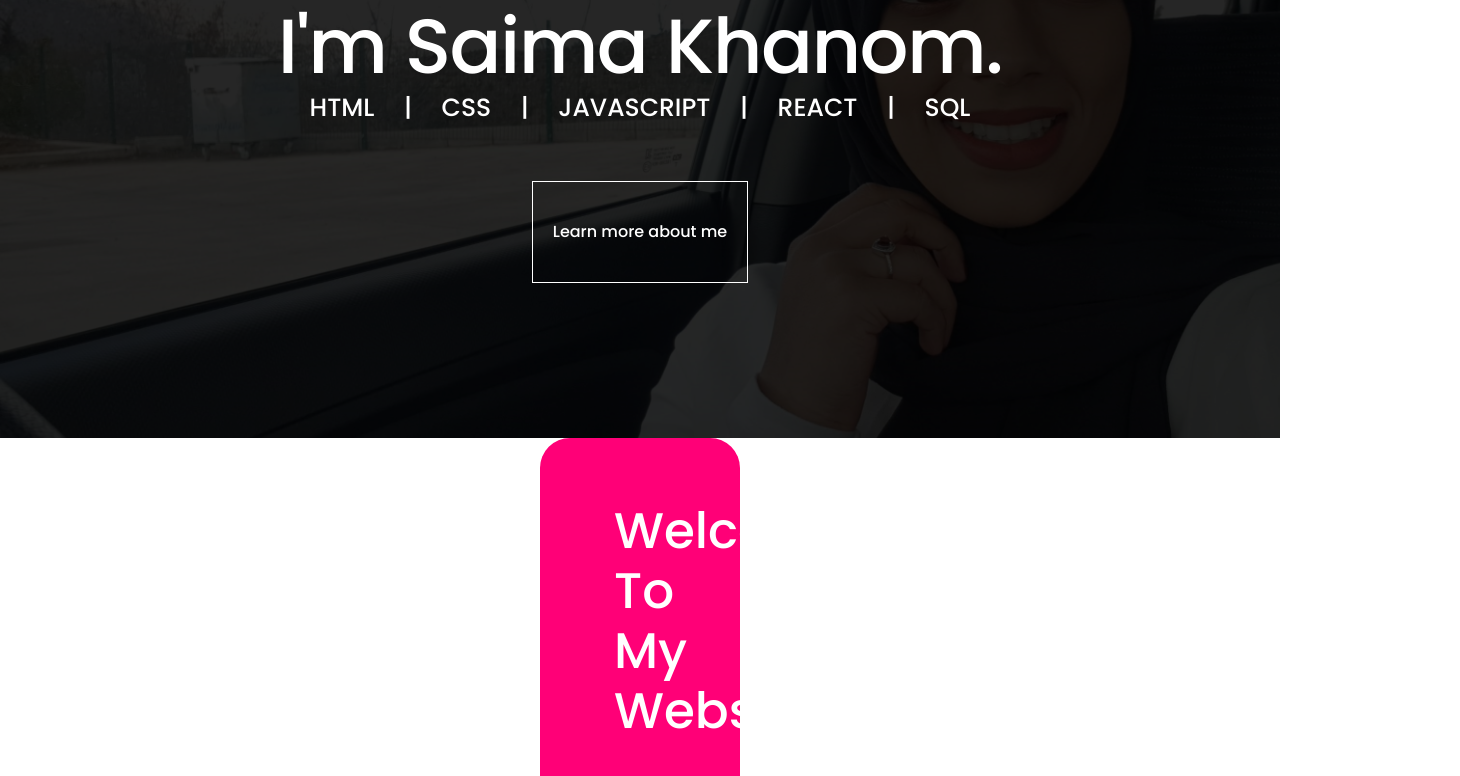
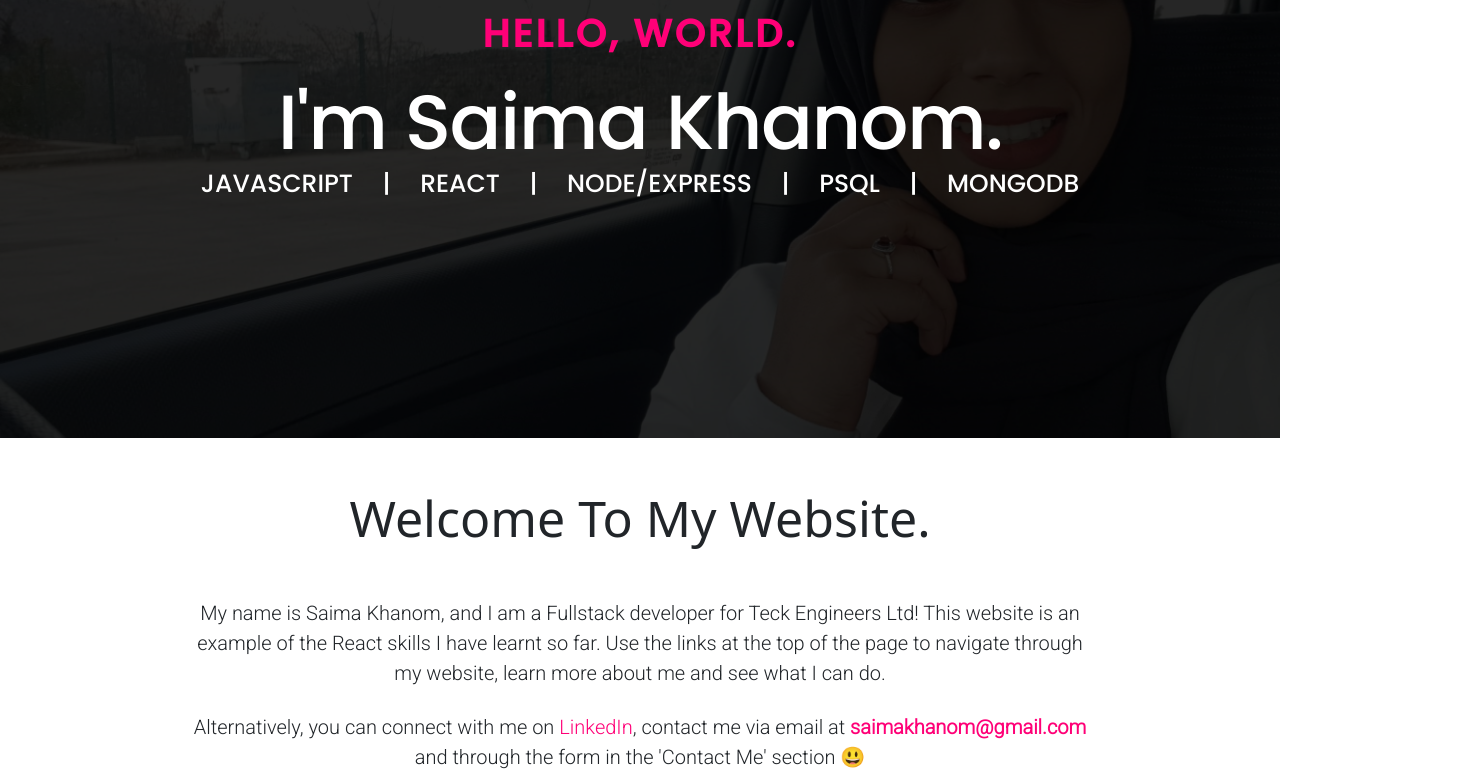
Before and after one commit to saimakhanom/saimas-website, a React (Create React App) app: page / in a window 1280 px wide. Shown: the part 242-1018 px from the top of the page, 1460 px wide, since content can reach past the window. Built offline with nearby package versions, Linux system fonts and the light colour scheme.

Commit message:
update tech stack on hompage

```diff
--- a/src/pages/Home.js
+++ b/src/pages/Home.js
@@ -6,23 +6,44 @@ import js from "../assets/js.png";
 import react from "../assets/react.png";
 import sql from "../assets/sql.png";
 
-
 const Home = () => {
-
   return (
     <div>
       <div className="home">
         <div id="head">
           <p id="helloworld">HELLO, WORLD.</p>
-					<h1 className="title" data-testid="subtitle">I&apos;m Saima Khanom.</h1>
-					<h4 className="subtitle" >HTML | CSS | JAVASCRIPT | REACT | SQL</h4>
-					<a href="http://www.saimakhanom.com/about"><button className="button">Learn more about me</button></a>
+          <h1 className="title" data-testid="subtitle">
+            I&apos;m Saima Khanom.
+          </h1>
+		  <h4 className="subtitle">JAVASCRIPT | REACT | NODE/EXPRESS | PSQL | MONGODB</h4>
+          {/* <a href="http://www.saimakhanom.com/about" className="button">
+           Learn more about me
+          </a> */}
         </div>
-				<div className="text">
+        <div>
           <h2 className="home-subtitle">Welcome To My Website.</h2>
-					<p className="content">My name is Saima Khanom, and I am currentlya Front-end Developer Intern for Uplifter Ltd! This website is an example of the React skills I have learnt so far. Use the links at the top of the page to navigate through my website, learn more about me and see what I can do. </p>
+          <p className="content">
+            My name is Saima Khanom, and I am a Fullstack developer for Teck
+            Engineers Ltd! This website is an example of the React skills I have
+            learnt so far. Use the links at the top of the page to navigate
+            through my website, learn more about me and see what I can do.{" "}
+          </p>
           <br />
-					<p className="content">Alternatively, you can contact me via email at <a className="link" href="http://localhost:3006/contactme" >saimakhanom@gmail.com </a> and through the form in the &apos;Contact Me&apos; section 😃</p>
+          <p className="content">
+            Alternatively, you can connect with me on{" "}
+            <a
+              href="https://www.linkedin.com/in/saimakhanom/"
+              target="_blank"
+              rel="noreferrer"
+            >
+              LinkedIn
+            </a>
+            , contact me via email at{" "}
+            <a className="link" href="http://localhost:3006/contactme">
+              saimakhanom@gmail.com{" "}
+            </a>{" "}
+            and through the form in the &apos;Contact Me&apos; section 😃
+          </p>
           <p className="content">Thanks for visiting my page, and enjoy!</p>
 
           <div className="grid-container">
@@ -50,8 +71,6 @@ const Home = () => {
               <img className="icons" src={sql} alt="SQL" />
               <div className="content">SQL</div>
             </div>
-
-
           </div>
         </div>
       </div>
@@ -59,6 +78,4 @@ const Home = () => {
   );
 };
 
-
-
 export default Home;
```
Lines whose indentation alone changed are shown as unchanged.
